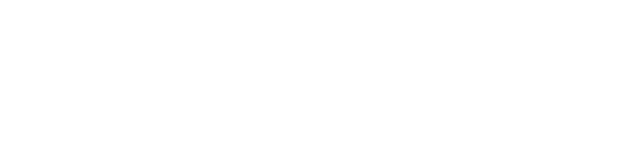
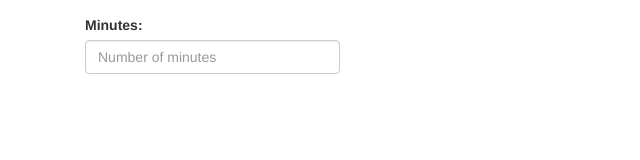
Before and after one commit to TechCharge/Workout-Site, a plain HTML site: page index.html in a window 1280 px wide. Shown: the whole page, without its empty margins (0-640 px from the left). Drawn offline with nearby package versions, Linux system fonts and the light colour scheme.

Commit message:
Added number input for minutes

```diff
--- a/index.html
+++ b/index.html
@@ -16,6 +16,21 @@
 
 	<!--Note: Consider overlaying all of the forms on top of a jumbotron-->
 
+	<!--Input field for number of minutes-->
+		<div class="container">
+		  <form role="form" action="#">
+		    <div class="form-group">
+		    	<div class="col-xs-3">
+			      <label for="minutes">Minutes:</label>
+			      <input type="number" class="form-control" id="minutes" placeholder="Number of minutes">
+			      <!-- <button type="submit" class="btn btn-default" style="margin-top:10px">Begin!</button> -->
+			    </div>
+		    </div>
+		  </form>
+		</div>
+
+
+
 		<!-- jQuery (necessary for Bootstrap's JavaScript plugins) -->
     <script src="https://ajax.googleapis.com/ajax/libs/jquery/1.11.3/jquery.min.js"></script>
 		<!-- Latest compiled and minified JavaScript -->
```
